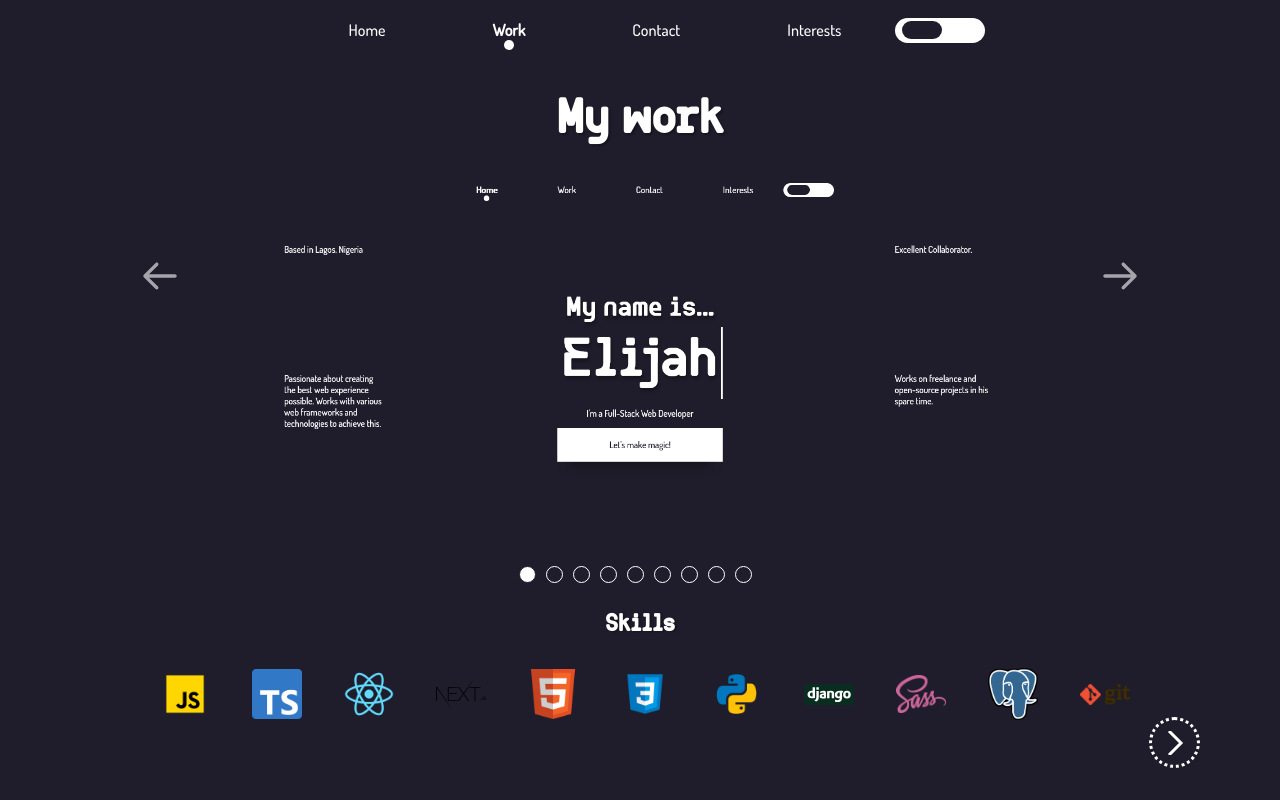
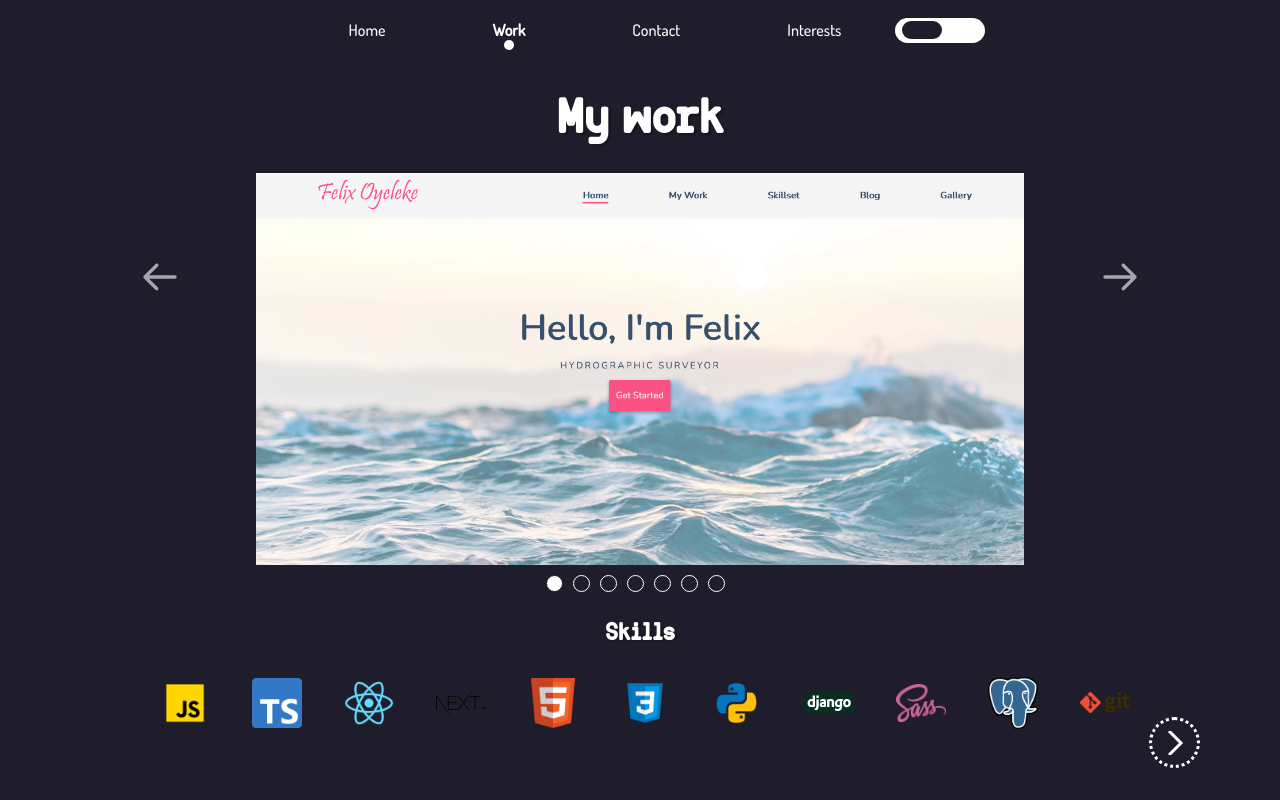
Before and after one commit to elijahthis/portfolio-site, a React (Create React App) app: page /#/work in a window 1280 px wide. Built offline with nearby package versions, Linux system fonts and the light colour scheme.

Commit message:
remove fillers

```diff
--- a/src/components/Work.jsx
+++ b/src/components/Work.jsx
@@ -3,7 +3,6 @@ import { NavContext } from "../Contexts/NavContext";
 import { Link } from "react-router-dom";
 import "../css/Work.css";
 // import "../css/main.css";
-import portfolioPreview from "../images/portfolio-preview.png";
 import felixPortfolioPreview from "../images/felix-portfolio.png";
 import NERCPreview from "../images/nerc-dashboard.png";
 import ankoraPreview from "../images/ankora-test.png";
@@ -11,7 +10,6 @@ import devfinderPreview from "../images/devfinder-preview.png";
 import LiveGistsPreview from "../images/Live-Gists-preview.png";
 import PlanetsFactSitePreview from "../images/Planets-Fact-Site-preview.png";
 import SimplenoteClonePreview from "../images/Simplenote-clone-prevew.png";
-import TodoAppPreview from "../images/Todo-app-preview.png";
 import htmlLogo from "../images/html-logo.png";
 import cssLogo from "../images/css-logo.png";
 import javascriptLogo from "../images/javascript-logo.png";
@@ -26,15 +24,6 @@ import nextjsLogo from "../images/next-black.svg";
 
 const Work = () => {
   const previousWork = [
-    {
-      title: "Portfolio",
-      description:
-        "My name is Elijah. I'm a Full-Stack Web Developer. Welcome to my portfolio website. Enjoy...",
-      previewImage: portfolioPreview,
-      link: "https://elijahthis-portfolio.netlify.app/",
-      repo: "https://github.com/elijahthis/portfolio-site",
-      tools: ["React JS", "Sass"],
-    },
     {
       title: "Felix Oyeleke Portfolio",
       description:
@@ -107,14 +96,6 @@ const Work = () => {
       link: "https://elijahthis-simplenoteclone.netlify.app/",
       repo: "https://github.com/elijahthis/simplenote-clone",
       tools: ["React JS", "Sass"],
-    },
-    {
-      title: "Todo App",
-      description: "Todo App using Vanilla JS ",
-      previewImage: TodoAppPreview,
-      link: "https://elijahthis-todoapp-cbf3b.netlify.app/",
-      repo: "https://github.com/elijahthis/Todo-App",
-      tools: ["HTML", "CSS", "JavaScript"],
     },
   ];
   const skills = [
```
